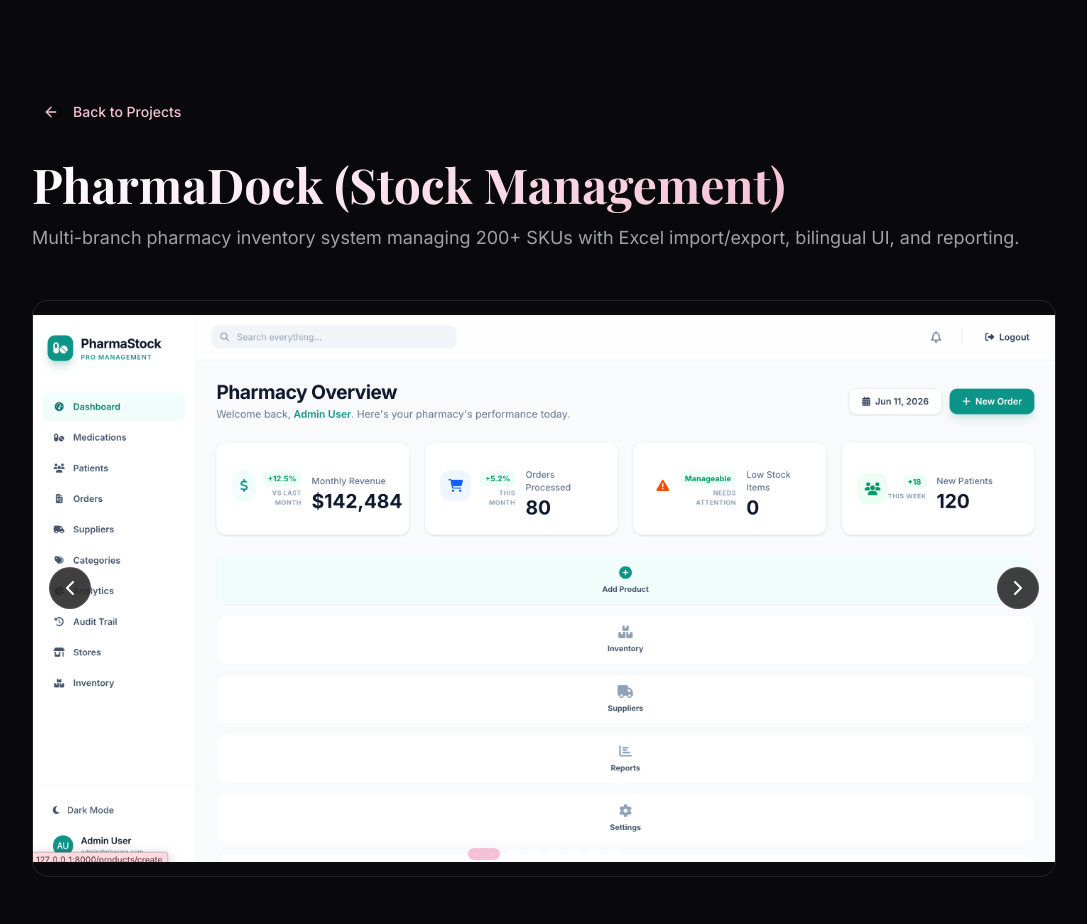
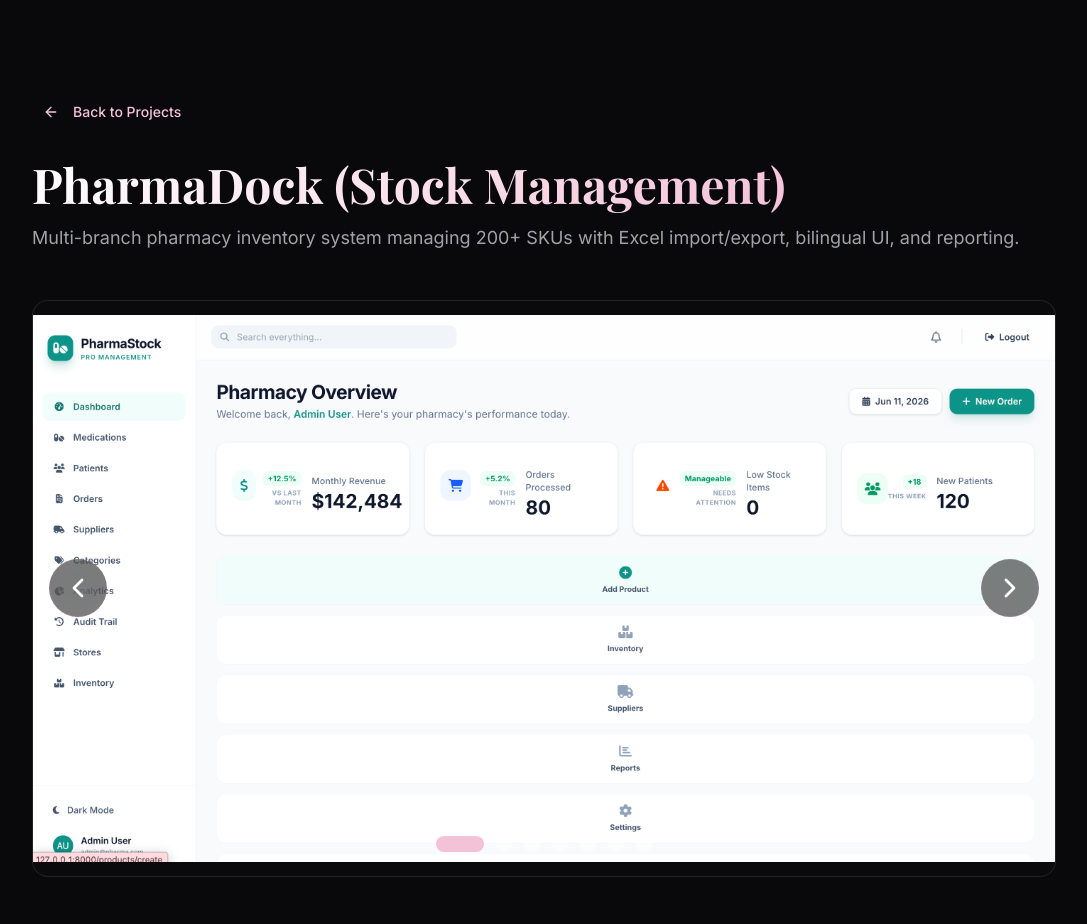
Before and after one commit to SarraHamdi11/portfolio, a Next.js app: page /projects/2 in a window 1280 px wide. Shown: the top 924 px of the page, without its empty margins (96-1183 px from the left). Built offline with nearby package versions, Linux system fonts and the light colour scheme; a web font is replaced by a local one.

Commit message:
Lower cursor glow z-index to 0, make project image toggle buttons bigger and higher z-index (z-200) with background

```diff
--- a/src/app/projects/[id]/page.tsx
+++ b/src/app/projects/[id]/page.tsx
@@ -55,7 +55,7 @@ export default function ProjectPage() {
             <p className="text-lg" style={{ color: "var(--text-secondary)" }}>{project.description}</p>
           </div>
 
-          <div className="relative mb-12 glass rounded-2xl overflow-hidden border-2" style={{ borderColor: "color-mix(in srgb, var(--accent-primary) 10%, transparent)" }}>
+          <div className="relative mb-12 glass rounded-2xl overflow-hidden border-2 z-[100]" style={{ borderColor: "color-mix(in srgb, var(--accent-primary) 10%, transparent)" }}>
             <div className="aspect-video relative overflow-hidden">
               <img
                 src={project.images[currentImageIndex]}
@@ -68,27 +68,27 @@ export default function ProjectPage() {
               <>
                 <button
                   onClick={prevImage}
-                  className="absolute left-4 top-1/2 -translate-y-1/2 p-2 rounded-full glass transition-all z-50 pointer-events-auto"
-                  style={{ color: "var(--text-primary)" }}
+                  className="absolute left-4 top-1/2 -translate-y-1/2 p-3 rounded-full glass transition-all z-[200] pointer-events-auto cursor-pointer"
+                  style={{ color: "var(--text-primary)", backgroundColor: "rgba(0,0,0,0.5)" }}
                 >
-                  <ChevronLeft size={24} />
+                  <ChevronLeft size={32} />
                 </button>
                 <button
                   onClick={nextImage}
-                  className="absolute right-4 top-1/2 -translate-y-1/2 p-2 rounded-full glass transition-all z-50 pointer-events-auto"
-                  style={{ color: "var(--text-primary)" }}
+                  className="absolute right-4 top-1/2 -translate-y-1/2 p-3 rounded-full glass transition-all z-[200] pointer-events-auto cursor-pointer"
+                  style={{ color: "var(--text-primary)", backgroundColor: "rgba(0,0,0,0.5)" }}
                 >
-                  <ChevronRight size={24} />
+                  <ChevronRight size={32} />
                 </button>
-                <div className="absolute bottom-4 left-1/2 -translate-x-1/2 flex gap-2 z-50 pointer-events-auto">
+                <div className="absolute bottom-6 left-1/2 -translate-x-1/2 flex gap-3 z-[200] pointer-events-auto">
                   {project.images.map((_, index) => (
                     <button
                       key={index}
                       onClick={() => setCurrentImageIndex(index)}
-                      className={`w-3 h-3 rounded-full transition-all pointer-events-auto`}
+                      className={`h-4 rounded-full transition-all pointer-events-auto cursor-pointer`}
                       style={{
                         backgroundColor: index === currentImageIndex ? "var(--accent-primary)" : "color-mix(in srgb, var(--text-primary) 50%, transparent)",
-                        width: index === currentImageIndex ? "2rem" : "0.75rem"
+                        width: index === currentImageIndex ? "3rem" : "1rem"
                       }}
                     />
                   ))}
--- a/src/components/CursorGlow.tsx
+++ b/src/components/CursorGlow.tsx
@@ -41,7 +41,7 @@ export default function CursorGlow() {
   }, []);
 
   return (
-    <div className="fixed inset-0 pointer-events-none z-5">
+    <div className="fixed inset-0 pointer-events-none z-0">
       {/* Custom White Circle Cursor */}
       <motion.div
         className="absolute rounded-full bg-white shadow-lg"
```
